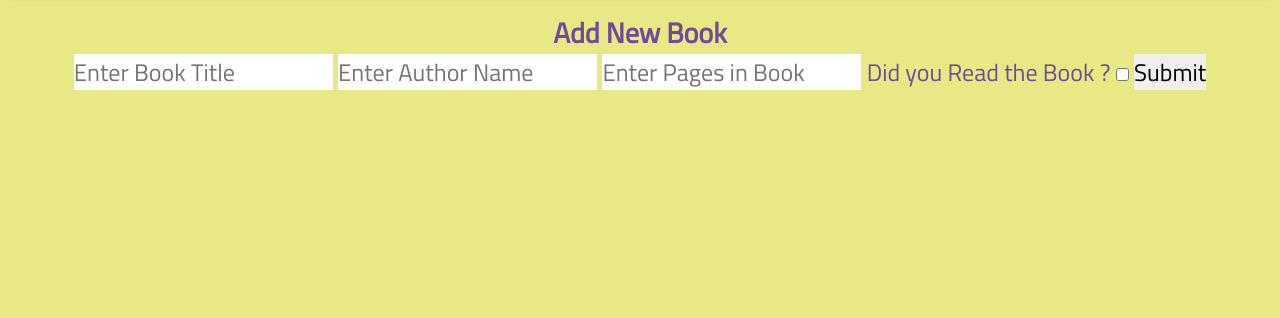
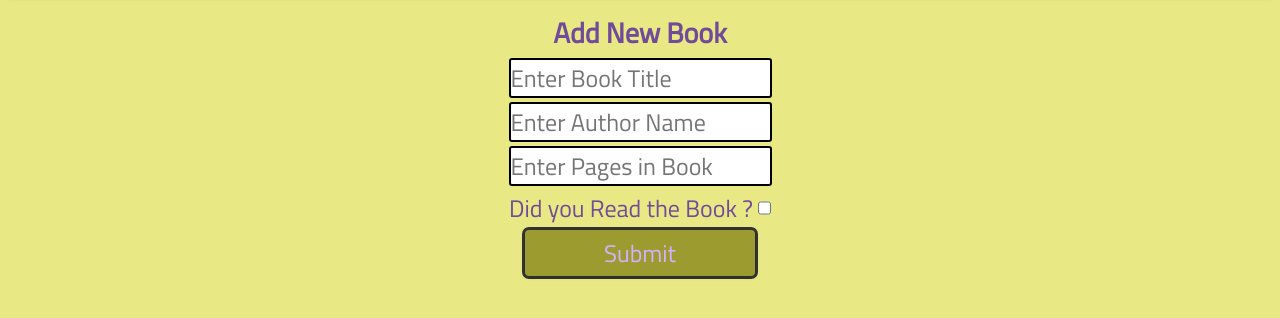
Before and after one commit to Ripon-Patgiri/Library, a plain HTML site: page index.html in a window 1280 px wide. Shown: the part 100-418 px from the top of the page. Drawn offline with Linux system fonts and the light colour scheme.

Commit message:
Form Styling.

```diff
--- a/index.html
+++ b/index.html
@@ -49,9 +49,13 @@
           required
           max="10000"
         />
-        <label for="isRead">Did you Read the Book ?</label>
-        <input class="checkbox" type="checkbox" name="isRead" id="isRead" />
-        <button type="submit" class="button-56" id="submitBtn" role="button">Submit</button>
+        <div class="is-read">
+          <label for="isRead">Did you Read the Book ?</label>
+          <input class="checkbox" type="checkbox" name="isRead" id="isRead" />
+        </div>
+        <button type="submit" class="submit-btn" id="submitBtn" role="button">
+          Submit
+        </button>
       </form>
       <div class="output-books" id="outputBooks"></div>
     </main>
--- a/styles.css
+++ b/styles.css
@@ -51,3 +51,41 @@ input[type="number"] {
   padding: 10px 0;
   font-size: 24px;
 }
+
+/* FORM */
+
+.add-book-form {
+  display: flex;
+  flex-direction: column;
+  align-items: center;
+  gap: 4px;
+}
+
+.add-book-form button {
+  width: 18vw;
+  padding: 5px;
+  background-color: #9C9B30;
+  color: #D6B0FF;
+  box-shadow: rgba(0, 0, 0, 0.16) 0px 1px 4px, rgb(51, 51, 51) 0px 0px 0px 3px;
+  border-radius: 4px;
+}
+
+.add-book-form button:active {
+  background-color: var(--txtClr);
+  color: var(--bgClr);
+}
+
+.add-book-form button:hover {
+  background-color: var(--bgClr);
+  color: var(--txtClr);
+}
+
+.input {
+  border: 2px solid black;
+  border-radius: 3px;
+}
+
+.is-read {
+  display: flex;
+  gap: 5px;
+}
```
